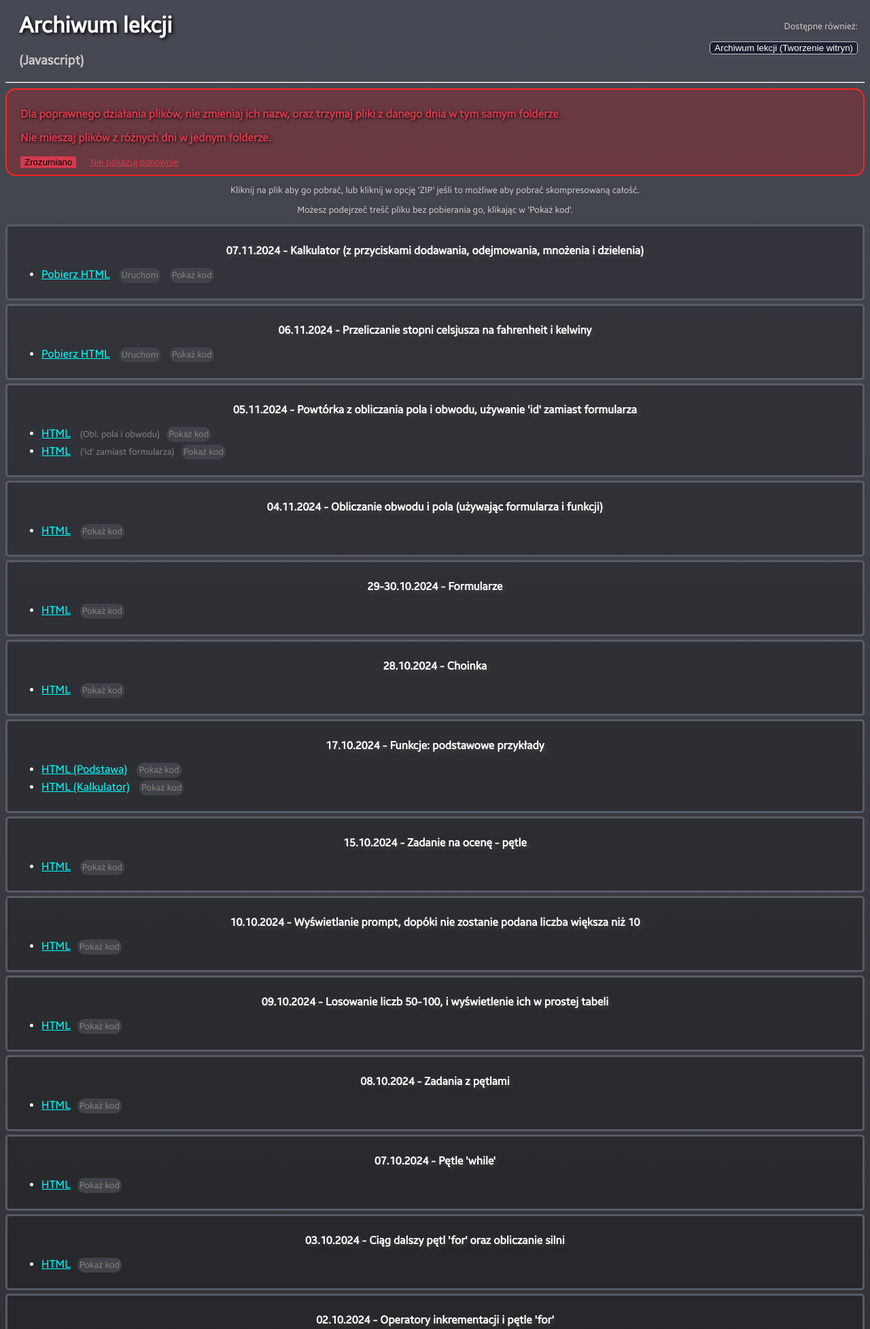
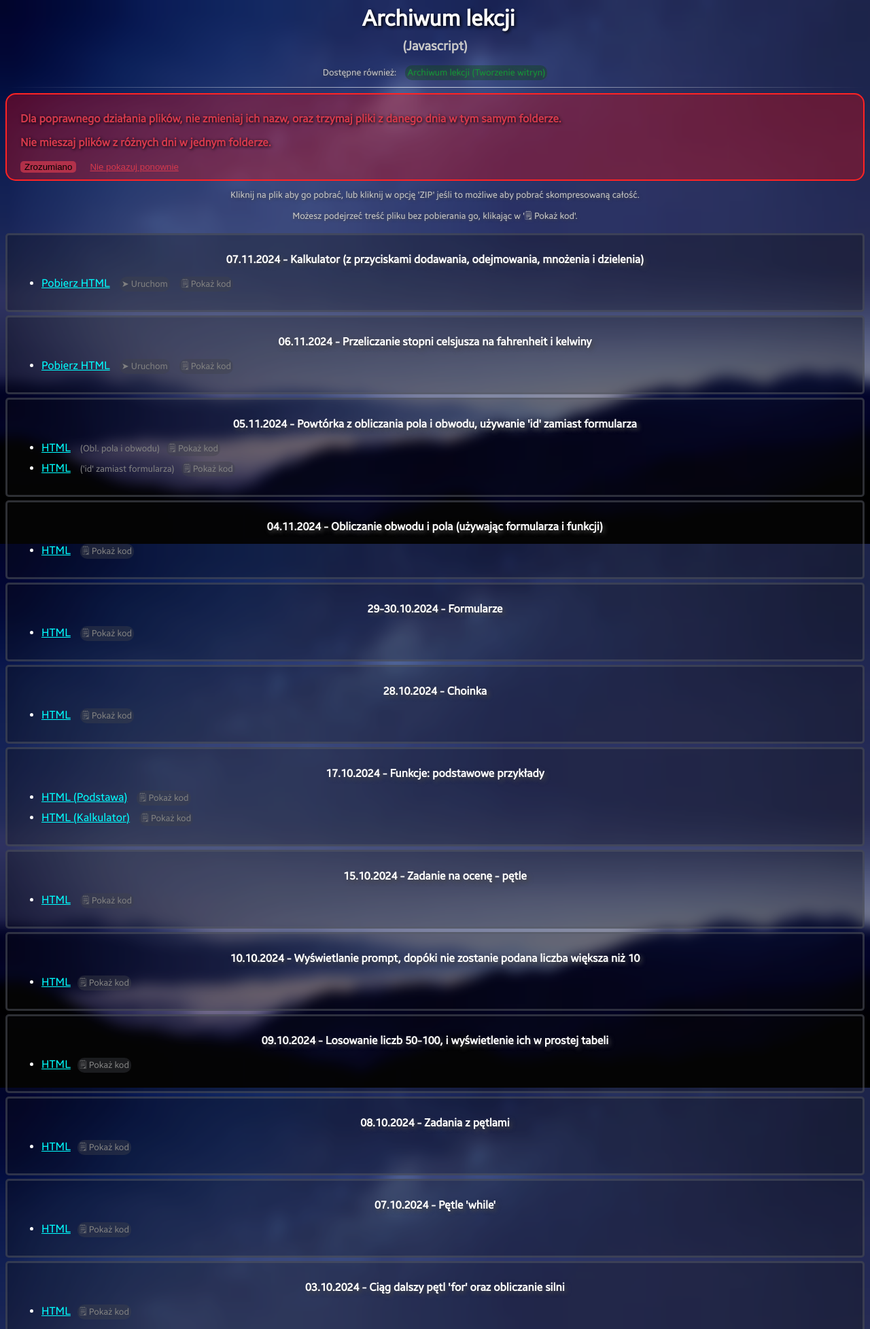
Before and after one commit to MaxMiL4N/archiwum_lekcji, a PHP site: page / in a window 1280 px wide. Shown: the top 1955 px of the page at 68% size. Run offline with PHP 8.4, Linux system fonts and the light colour scheme.

Commit message:
GIGA Style update

```diff
--- a/css.css
+++ b/css.css
@@ -6,8 +6,13 @@
 body.javascript{
     font-family:SamsungSans;
     color:white;
-    background: rgb(46,46,46);
-    background: linear-gradient(0deg, rgb(31, 31, 31) 0%, rgb(70, 73, 83) 100%);
+    background-image: url("fU2C6T2yfT.png");
+    background-repeat: no-repeat;
+    background-attachment: fixed;
+    background-size: 1920px 100%;
+    background-color: rgb(46,46,46);
+    /*background: rgb(46,46,46);
+    background: linear-gradient(0deg, rgb(31, 31, 31) 0%, rgb(70, 73, 83) 100%);*/
 }
 body.tworzenie_witryn{
     font-family:SamsungSans;
@@ -40,6 +45,7 @@ a.file:active{
 }
 div {
     padding: 10px;
+    height: 100vh;
 }
 div.day {
     margin-top:5px;
@@ -47,7 +53,7 @@ div.day {
     width: auto;
     background-color: rgb(15, 15, 15, 0.3);
     border-style: solid;
-    border-color: #575b64;
+    border-color: rgb(87, 91, 100, 0.5);
     border-width: 3px;
     border-radius: 5px;
     padding: 10px;
@@ -64,7 +70,7 @@ p{
 }
 */
 div.day:hover {
-    background-color: #202124;
+    background-color: rgba(52, 54, 58, 0.2);
     transition: 0.3s;
     border-color: #989ba3;
     box-shadow: 0px 0px 10px 0px;
@@ -93,22 +99,27 @@ h1{
     text-shadow: 1px 1px 4px rgb(70, 70, 70);
     font-size:small;
     font-weight: 100;
+    outline-color: black;
 }
 .div_warning{
     border-radius: 15px;
-    background-color: rgba(255, 0, 0, 0.2);
+    background-color: rgba(255, 0, 0, 0.3);
     border-style: solid;
     border-color: #ff2323;
     border-width: 2px;
     clear: both;
+    height: fit-content;
 }
+/*
 .div_warning:hover{
     background-color: rgba(255, 0, 0, 0.2);
 }
+*/
 button.warning_ok{
-    background:#d4394d;
+    background: rgb(212, 57, 77, 0.7);
     border:none;
     margin-left:10px;
+    border-radius: 5px;
 }
 button.warning_ok:hover{
     background:#e6576a;
@@ -139,7 +150,7 @@ a.preview{
     color:gray;
     text-decoration: none;
     font-weight: 100;
-    background-color:#404349;
+    background-color:rgb(64, 67, 73, 0.4);
     border-radius: 10px;
     padding: 3px;
 }
@@ -161,15 +172,26 @@ a.only_preview:hover {
     color:lightgray;
     font-weight: 100;
 }
+div.header_main{
+    text-align: center;
+    height:auto;
+    padding: 0px;
+    margin: 0px;
+    /*background-color: rgb(64, 67, 73, 0.3);*/
+}
 div.header1{
+    background-color: rgb(70, 70, 70, 0.4);
     text-align:left;
     float:left;
-    width:45%;
+    width:50%;
+    height: fit-content;
 }
 div.header2{
+    background-color: rgb(70, 70, 70, 0.4);
     text-align:right;
     float:right;
-    width:50%;
+    width:45%;
+    height: fit-content;
 
 }
 div.stopka {
@@ -195,6 +217,9 @@ button.othersite:hover{
 }
 hr{
     clear:both;
+    border: 0;
+    height: 1px;
+    background-image: linear-gradient(to right, rgba(255, 255, 255, 0), rgba(255, 255, 255, 0.75), rgba(255, 255, 255, 0));
 }
 a.invisible{
     color:rgb(255, 255, 255);
--- a/index.html
+++ b/index.html
@@ -17,22 +17,22 @@
     <script>
         console.log("Last update: 07.11.2024 19:00");
     </script>
-
-    <div class="header1">
-    <h1>Archiwum lekcji</h1><h3>(Javascript)</h3>
-    </div>
-
-    <script>
+        <script>
 
         function redirect_witryny() {
             window.location.href = "https://maxmil4n.github.io/archiwum_lekcji/tworzenie_witryn.html";
         }
 
     </script>
+    <div class="header_main">
 
-    <div class="header2">
-        <p class="info" style="text-align:right;">Dostępne również:</p>
-        <button class="othersite" onclick="redirect_witryny()"><a class="invisible">Archiwum lekcji (Tworzenie witryn)</a></button>
+
+    <h1 style="margin-bottom: 0px;">Archiwum lekcji</h1><h3>(Javascript)</h3>
+    <p class="info" style="text-align: center; margin-top: 20px;">
+        Dostępne również: <a class="preview"
+        style=" background-color: rgba(13, 71, 16, 0.4); color:rgb(17, 151, 57);"
+        href="https://maxmil4n.github.io/archiwum_lekcji/tworzenie_witryn.html">Archiwum lekcji (Tworzenie witryn)</a></p>
+
     </div>
 
     <hr>
@@ -49,14 +49,14 @@
     <script src="warning_off.js"></script>
 
     <p class="info">Kliknij na plik aby go pobrać, lub kliknij w opcję 'ZIP' jeśli to możliwe aby pobrać skompresowaną całość.</p>
-    <p class="info">Możesz podejrzeć treść pliku bez pobierania go, klikając w 'Pokaż kod'.</p>
+    <p class="info">Możesz podejrzeć treść pliku bez pobierania go, klikając w '🗒 Pokaż kod'.</p>
 
     <div class="day">
         <p>07.11.2024 - Kalkulator (z przyciskami dodawania, odejmowania, mnożenia i dzielenia)</p>
         <ul>
             <li><a class="file" href="../archiwum_lekcji/pliki_do_pobrania/07_11_2024/kalkulator_z_guziczkami.html" download="kalkulator_z_guziczkami.html">Pobierz HTML</a>
-                <a class="preview" target="_blank" href="../archiwum_lekcji/pliki_do_pobrania/07_11_2024/kalkulator_z_guziczkami.html">Uruchom</a>
-                <a class="preview" target="_blank" href="../archiwum_lekcji/pliki_do_pobrania/07_11_2024/preview_kalkulator_z_guziczkami.txt">Pokaż kod</a></li>
+                <a class="preview" target="_blank" href="../archiwum_lekcji/pliki_do_pobrania/07_11_2024/kalkulator_z_guziczkami.html">➤ Uruchom</a>
+                <a class="preview" target="_blank" href="../archiwum_lekcji/pliki_do_pobrania/07_11_2024/preview_kalkulator_z_guziczkami.txt">🗒 Pokaż kod</a></li>
         </ul>
     </div>
 
@@ -64,8 +64,8 @@
         <p>06.11.2024 - Przeliczanie stopni celsjusza na fahrenheit i kelwiny</p>
         <ul>
             <li><a class="file" href="../archiwum_lekcji/pliki_do_pobrania/06_11_2024/przeliczanie_stopni.html" download="przeliczanie_stopni.html">Pobierz HTML</a>
-            <a class="preview" target="_blank" href="../archiwum_lekcji/pliki_do_pobrania/06_11_2024/przeliczanie_stopni.html">Uruchom</a>
-            <a class="preview" target="_blank" href="../archiwum_lekcji/pliki_do_pobrania/06_11_2024/preview_przeliczanie_stopni.txt">Pokaż kod</a></li>
+            <a class="preview" target="_blank" href="../archiwum_lekcji/pliki_do_pobrania/06_11_2024/przeliczanie_stopni.html">➤ Uruchom</a>
+            <a class="preview" target="_blank" href="../archiwum_lekcji/pliki_do_pobrania/06_11_2024/preview_przeliczanie_stopni.txt">🗒 Pokaż kod</a></li>
         </ul>
     </div>
 
@@ -73,9 +73,9 @@
         <p>05.11.2024 - Powtórka z obliczania pola i obwodu, używanie 'id' zamiast formularza</p>
         <ul>
             <li><a class="file" href="../archiwum_lekcji/pliki_do_pobrania/05_11_2024/obliczanie_pola_i_obwodu.html" download="obl_pola_i_obwodu_2.html">HTML</a>
-            <label class="preview"> (Obl. pola i obwodu)</label><a class="preview" target="_blank" href="../archiwum_lekcji/pliki_do_pobrania/05_11_2024/preview_obliczanie_pola_i_obwodu.txt">Pokaż kod</a></li>
+            <label class="preview"> (Obl. pola i obwodu)</label><a class="preview" target="_blank" href="../archiwum_lekcji/pliki_do_pobrania/05_11_2024/preview_obliczanie_pola_i_obwodu.txt">🗒 Pokaż kod</a></li>
             <li><a class="file" href="../archiwum_lekcji/pliki_do_pobrania/05_11_2024/form_bez_forma.html" download="form_bez_forma.html">HTML</a>
-            <label class="preview"> ('id' zamiast formularza)</label><a class="preview" target="_blank" href="../archiwum_lekcji/pliki_do_pobrania/05_11_2024/preview_form_bez_forma.txt">Pokaż kod</a></li>
+            <label class="preview"> ('id' zamiast formularza)</label><a class="preview" target="_blank" href="../archiwum_lekcji/pliki_do_pobrania/05_11_2024/preview_form_bez_forma.txt">🗒 Pokaż kod</a></li>
         </ul>
     </div>
 
@@ -83,7 +83,7 @@
         <p>04.11.2024 - Obliczanie obwodu i pola (używając formularza i funkcji)</p>
         <ul>
             <li><a class="file" href="../archiwum_lekcji/pliki_do_pobrania/04_11_2024/obl_pola_i_obwodu.html" download="obl_pola_i_obwodu.html">HTML</a>
-            <a class="preview" target="_blank" href="../archiwum_lekcji/pliki_do_pobrania/04_11_2024/preview_obl_pola_i_obwodu.txt">Pokaż kod</a></li>
+            <a class="preview" target="_blank" href="../archiwum_lekcji/pliki_do_pobrania/04_11_2024/preview_obl_pola_i_obwodu.txt">🗒 Pokaż kod</a></li>
         </ul>
     </div>
 
@@ -91,7 +91,7 @@
         <p>29-30.10.2024 - Formularze</p>
         <ul>
             <li><a class="file" href="../archiwum_lekcji/pliki_do_pobrania/29_10_2024/formularze.html" download="formularze.html">HTML</a>
-            <a class="preview" target="_blank" href="../archiwum_lekcji/pliki_do_pobrania/29_10_2024/preview_formularze.txt">Pokaż kod</a></li>
+            <a class="preview" target="_blank" href="../archiwum_lekcji/pliki_do_pobrania/29_10_2024/preview_formularze.txt">🗒 Pokaż kod</a></li>
         </ul>
     </div>
 
@@ -99,7 +99,7 @@
         <p>28.10.2024 - Choinka</p>
         <ul>
             <li><a class="file" href="../archiwum_lekcji/pliki_do_pobrania/28_10_2024/choinka.html" download="choinka.html">HTML</a>
-            <a class="preview" target="_blank" href="../archiwum_lekcji/pliki_do_pobrania/28_10_2024/preview_choinka.txt">Pokaż kod</a></li>
+            <a class="preview" target="_blank" href="../archiwum_lekcji/pliki_do_pobrania/28_10_2024/preview_choinka.txt">🗒 Pokaż kod</a></li>
         </ul>
     </div>
 
@@ -107,9 +107,9 @@
         <p>17.10.2024 - Funkcje: podstawowe przykłady</p>
         <ul>
             <li><a class="file" href="../archiwum_lekcji/pliki_do_pobrania/17_10_2024/funkcje.html" download="funkcje.html">HTML (Podstawa)</a>
-            <a class="preview" target="_blank" href="../archiwum_lekcji/pliki_do_pobrania/17_10_2024/preview_funkcje.txt">Pokaż kod</a></li>
+            <a class="preview" target="_blank" href="../archiwum_lekcji/pliki_do_pobrania/17_10_2024/preview_funkcje.txt">🗒 Pokaż kod</a></li>
             <li><a class="file" href="../archiwum_lekcji/pliki_do_pobrania/17_10_2024/kalkulator.html" download="kalkulator.html">HTML (Kalkulator)</a>
-            <a class="preview" target="_blank" href="../archiwum_lekcji/pliki_do_pobrania/17_10_2024/preview_kalkulator.txt">Pokaż kod</a></li>
+            <a class="preview" target="_blank" href="../archiwum_lekcji/pliki_do_pobrania/17_10_2024/preview_kalkulator.txt">🗒 Pokaż kod</a></li>
         </ul>
     </div>
 
@@ -117,71 +117,71 @@
         <p>15.10.2024 - Zadanie na ocenę - pętle</p>
         <ul>
             <li><a class="file" href="../archiwum_lekcji/pliki_do_pobrania/15_10_2024/zadanienaocene.html" download="zadanienaocene.html">HTML</a>
-            <a class="preview" target="_blank" href="../archiwum_lekcji/pliki_do_pobrania/15_10_2024/preview_zadanienaocene.txt">Pokaż kod</a></li>
+            <a class="preview" target="_blank" href="../archiwum_lekcji/pliki_do_pobrania/15_10_2024/preview_zadanienaocene.txt">🗒 Pokaż kod</a></li>
         </ul>
     </div>
 
     <div class="day">
         <p>10.10.2024 - Wyświetlanie prompt, dopóki nie zostanie podana liczba większa niż 10</p>
         <ul>
-            <li><a class="file" href="../archiwum_lekcji/pliki_do_pobrania/10_10_2024/prompt10.html" download="prompt10.html">HTML</a><a class="preview" target="_blank" href="../archiwum_lekcji/pliki_do_pobrania/10_10_2024/preview_prompt10.txt">Pokaż kod</a></li>
+            <li><a class="file" href="../archiwum_lekcji/pliki_do_pobrania/10_10_2024/prompt10.html" download="prompt10.html">HTML</a><a class="preview" target="_blank" href="../archiwum_lekcji/pliki_do_pobrania/10_10_2024/preview_prompt10.txt">🗒 Pokaż kod</a></li>
         </ul>
     </div>
 
     <div class="day">
         <p>09.10.2024 - Losowanie liczb 50-100, i wyświetlenie ich w prostej tabeli</p>
         <ul>
-            <li><a class="file" href="../archiwum_lekcji/pliki_do_pobrania/09_10_2024/lekcja19.html" download="lekcja19.html">HTML</a><a class="preview" target="_blank" href="../archiwum_lekcji/pliki_do_pobrania/09_10_2024/preview_lekcja19.txt">Pokaż kod</a></li>
+            <li><a class="file" href="../archiwum_lekcji/pliki_do_pobrania/09_10_2024/lekcja19.html" download="lekcja19.html">HTML</a><a class="preview" target="_blank" href="../archiwum_lekcji/pliki_do_pobrania/09_10_2024/preview_lekcja19.txt">🗒 Pokaż kod</a></li>
         </ul>
     </div>
 
     <div class="day">
         <p>08.10.2024 - Zadania z pętlami</p>
         <ul>
-            <li><a class="file" href="../archiwum_lekcji/pliki_do_pobrania/08_10_2024/zadania_na_petlach.html" download="zadania_na_petlach.html">HTML</a><a class="preview" target="_blank" href="../archiwum_lekcji/pliki_do_pobrania/08_10_2024/preview_zadania_na_petlach.txt">Pokaż kod</a></li>
+            <li><a class="file" href="../archiwum_lekcji/pliki_do_pobrania/08_10_2024/zadania_na_petlach.html" download="zadania_na_petlach.html">HTML</a><a class="preview" target="_blank" href="../archiwum_lekcji/pliki_do_pobrania/08_10_2024/preview_zadania_na_petlach.txt">🗒 Pokaż kod</a></li>
         </ul>
     </div>
 
     <div class="day">
         <p>07.10.2024 - Pętle 'while'</p>
         <ul>
-            <li><a class="file" href="../archiwum_lekcji/pliki_do_pobrania/07_10_2024/petle_while.html" download="petle_while.html">HTML</a><a class="preview" target="_blank" href="../archiwum_lekcji/pliki_do_pobrania/07_10_2024/preview_petle_while.txt">Pokaż kod</a></li>
+            <li><a class="file" href="../archiwum_lekcji/pliki_do_pobrania/07_10_2024/petle_while.html" download="petle_while.html">HTML</a><a class="preview" target="_blank" href="../archiwum_lekcji/pliki_do_pobrania/07_10_2024/preview_petle_while.txt">🗒 Pokaż kod</a></li>
         </ul>
     </div>
 
     <div class="day">
         <p>03.10.2024 - Ciąg dalszy pętl 'for' oraz obliczanie silni</p>
         <ul>
-            <li><a class="file" href="../archiwum_lekcji/pliki_do_pobrania/03_10_2024/obliczanie_silni.html" download="obliczanie_silni.html">HTML</a><a class="preview" target="_blank" href="../archiwum_lekcji/pliki_do_pobrania/03_10_2024/preview_obliczanie_silni.txt">Pokaż kod</a></li>
+            <li><a class="file" href="../archiwum_lekcji/pliki_do_pobrania/03_10_2024/obliczanie_silni.html" download="obliczanie_silni.html">HTML</a><a class="preview" target="_blank" href="../archiwum_lekcji/pliki_do_pobrania/03_10_2024/preview_obliczanie_silni.txt">🗒 Pokaż kod</a></li>
         </ul>
     </div>
 
     <div class="day">
         <p>02.10.2024 - Operatory inkrementacji i pętle 'for'</p>
         <ul>
-            <li><a class="file" href="../archiwum_lekcji/pliki_do_pobrania/02_10_2024/operatory_inkrementacji.html" download="operatory_inkrementacji.html">HTML (O.I.)</a><a class="preview" target="_blank" href="../archiwum_lekcji/pliki_do_pobrania/02_10_2024/preview_operatory_inkrementacji.txt">Pokaż kod</a></li>
-            <li><a class="file" href="../archiwum_lekcji/pliki_do_pobrania/02_10_2024/petle_for.html" download="petle_for.html">HTML (P.F.)</a><a class="preview" target="_blank" href="../archiwum_lekcji/pliki_do_pobrania/02_10_2024/preview_petle_for.txt">Pokaż kod</a></li>
+            <li><a class="file" href="../archiwum_lekcji/pliki_do_pobrania/02_10_2024/operatory_inkrementacji.html" download="operatory_inkrementacji.html">HTML (O.I.)</a><a class="preview" target="_blank" href="../archiwum_lekcji/pliki_do_pobrania/02_10_2024/preview_operatory_inkrementacji.txt">🗒 Pokaż kod</a></li>
+            <li><a class="file" href="../archiwum_lekcji/pliki_do_pobrania/02_10_2024/petle_for.html" download="petle_for.html">HTML (P.F.)</a><a class="preview" target="_blank" href="../archiwum_lekcji/pliki_do_pobrania/02_10_2024/preview_petle_for.txt">🗒 Pokaż kod</a></li>
         </ul>
     </div>
 
     <div class="day">
         <p>01.10.2024 - Porównywanie liczb</p>
         <ul>
-            <li><a class="file" href="../archiwum_lekcji/pliki_do_pobrania/01_10_2024/porownywanie_liczb.html" download="porownywanie_liczb.html">HTML</a><a class="preview" target="_blank" href="../archiwum_lekcji/pliki_do_pobrania/01_10_2024/preview_porownywanie_liczb.txt">Pokaż kod</a></li>
+            <li><a class="file" href="../archiwum_lekcji/pliki_do_pobrania/01_10_2024/porownywanie_liczb.html" download="porownywanie_liczb.html">HTML</a><a class="preview" target="_blank" href="../archiwum_lekcji/pliki_do_pobrania/01_10_2024/preview_porownywanie_liczb.txt">🗒 Pokaż kod</a></li>
         </ul>
     </div>
 
     <div class="day">
         <p>30.09.2024 - Powtórka z 'if'</p>
         <ul>
-            <li><a class="file" href="../archiwum_lekcji/pliki_do_pobrania/30_09_2024/powtorka_z_if.html" download="powtorka_z_if.html">HTML</a><a class="preview" target="_blank" href="../archiwum_lekcji/pliki_do_pobrania/30_09_2024/preview_powtorka_z_if.txt">Pokaż kod</a></li>
+            <li><a class="file" href="../archiwum_lekcji/pliki_do_pobrania/30_09_2024/powtorka_z_if.html" download="powtorka_z_if.html">HTML</a><a class="preview" target="_blank" href="../archiwum_lekcji/pliki_do_pobrania/30_09_2024/preview_powtorka_z_if.txt">🗒 Pokaż kod</a></li>
         </ul>
     </div>
 
     <div class="day">
         <p>26.09.2024 - Konstrukcja switch case</p>
         <ul>
-            <li><a class="file" href="../archiwum_lekcji/pliki_do_pobrania/26_09_2024/konstrukcja_switch_case.html" download="konstrukcja_switch_case.html">HTML</a><a class="preview" target="_blank" href="../archiwum_lekcji/pliki_do_pobrania/26_09_2024/preview_konstrukcja_switch_case.txt">Pokaż kod</a></li>
+            <li><a class="file" href="../archiwum_lekcji/pliki_do_pobrania/26_09_2024/konstrukcja_switch_case.html" download="konstrukcja_switch_case.html">HTML</a><a class="preview" target="_blank" href="../archiwum_lekcji/pliki_do_pobrania/26_09_2024/preview_konstrukcja_switch_case.txt">🗒 Pokaż kod</a></li>
             <!-- <li><p class="preview" style="text-align: left; text-shadow: 0px 0px 0px rgb(0, 0, 0);">Dzięki Kacper T. za podesłanie pliku 😉</p></li> -->
         </ul>
     </div>
@@ -189,36 +189,36 @@
     <div class="day">
         <p>24.09.2024 - Zaokrąglanie i losowanie liczb</p>
         <ul>
-            <li><a class="file" href="../archiwum_lekcji/pliki_do_pobrania/24_09_2024/zaokraglanie_liczb.html" download="zaokraglanie_liczb.html">HTML</a><a class="preview" target="_blank" href="../archiwum_lekcji/pliki_do_pobrania/24_09_2024/preview_zaokraglanie_liczb.txt">Pokaż kod</a></li>
+            <li><a class="file" href="../archiwum_lekcji/pliki_do_pobrania/24_09_2024/zaokraglanie_liczb.html" download="zaokraglanie_liczb.html">HTML</a><a class="preview" target="_blank" href="../archiwum_lekcji/pliki_do_pobrania/24_09_2024/preview_zaokraglanie_liczb.txt">🗒 Pokaż kod</a></li>
         </ul>
     </div>
 
     <div class="day">
         <p>23.09.2024 - Powtórzenie z instrukcji warunkowych</p>
         <ul>
-            <li><a class="file" href="../archiwum_lekcji/pliki_do_pobrania/23_09_2024 🎂/powtorzenie_if.html" download="powtorzenie_if.html">HTML</a><a class="preview" target="_blank" href="../archiwum_lekcji/pliki_do_pobrania/23_09_2024 🎂/preview_powtorzenie_if.txt">Pokaż kod</a></li>
+            <li><a class="file" href="../archiwum_lekcji/pliki_do_pobrania/23_09_2024 🎂/powtorzenie_if.html" download="powtorzenie_if.html">HTML</a><a class="preview" target="_blank" href="../archiwum_lekcji/pliki_do_pobrania/23_09_2024 🎂/preview_powtorzenie_if.txt">🗒 Pokaż kod</a></li>
         </ul>
     </div>
 
     <div class="day">
         <p>19.09.2024 - Rozszerzone instrukcje warunkowe i obliczanie funkcji kwadratowej</p>
         <ul>
-            <li><a class="file" href="../archiwum_lekcji/pliki_do_pobrania/19_09_2024/funkcja_kwadratowa.html" download="funkcja_kwadratowa.html">HTML</a><a class="preview" target="_blank" href="../archiwum_lekcji/pliki_do_pobrania/19_09_2024/funkcja_kwadratowa.txt">Pokaż kod</a></li>
+            <li><a class="file" href="../archiwum_lekcji/pliki_do_pobrania/19_09_2024/funkcja_kwadratowa.html" download="funkcja_kwadratowa.html">HTML</a><a class="preview" target="_blank" href="../archiwum_lekcji/pliki_do_pobrania/19_09_2024/funkcja_kwadratowa.txt">🗒 Pokaż kod</a></li>
         </ul>
     </div>
 
     <div class="day">
         <p>16.09.2024 - Operatory logiczne</p>
         <ul>
-            <li><a class="file" href="../archiwum_lekcji/pliki_do_pobrania/16_09_2024/operatory_logiczne.html" download="operatory_logiczne.html">HTML</a><a class="preview" target="_blank" href="../archiwum_lekcji/pliki_do_pobrania/16_09_2024/preview_operatory_logiczne.txt">Pokaż kod</a></li>
+            <li><a class="file" href="../archiwum_lekcji/pliki_do_pobrania/16_09_2024/operatory_logiczne.html" download="operatory_logiczne.html">HTML</a><a class="preview" target="_blank" href="../archiwum_lekcji/pliki_do_pobrania/16_09_2024/preview_operatory_logiczne.txt">🗒 Pokaż kod</a></li>
         </ul>
     </div>
 
     <div class="day">
         <p>12.09.2024 - Zadanie na ocenę i instrukcje warunkowe</p>
         <ul>
-            <li><a class="file" href="../archiwum_lekcji/pliki_do_pobrania/12_09_2024/instrukcja_warunkowa.html" download="instrukcja_warunkowa.html">HTML</a><a class="preview" target="_blank" href="../archiwum_lekcji/pliki_do_pobrania/12_09_2024/preview_instrukcja_warunkowa.txt">Pokaż kod</a></li>
-            <li><a class="file" href="../archiwum_lekcji/pliki_do_pobrania/12_09_2024/zadanie_na_ocene_01.html" download="zadanie_na_ocene_01.html">Zadanie</a><a class="preview" target="_blank" href="../archiwum_lekcji/pliki_do_pobrania/12_09_2024/preview_zadanie_na_ocene_01.txt">Pokaż kod</a></li>
+            <li><a class="file" href="../archiwum_lekcji/pliki_do_pobrania/12_09_2024/instrukcja_warunkowa.html" download="instrukcja_warunkowa.html">HTML</a><a class="preview" target="_blank" href="../archiwum_lekcji/pliki_do_pobrania/12_09_2024/preview_instrukcja_warunkowa.txt">🗒 Pokaż kod</a></li>
+            <li><a class="file" href="../archiwum_lekcji/pliki_do_pobrania/12_09_2024/zadanie_na_ocene_01.html" download="zadanie_na_ocene_01.html">Zadanie</a><a class="preview" target="_blank" href="../archiwum_lekcji/pliki_do_pobrania/12_09_2024/preview_zadanie_na_ocene_01.txt">🗒 Pokaż kod</a></li>
         </ul>
     </div>
 
```
Also changed, not shown: tworzenie_witryn.html (+10 -9 lines), background-image.png (added), fU2C6T2yfT.png (added).
